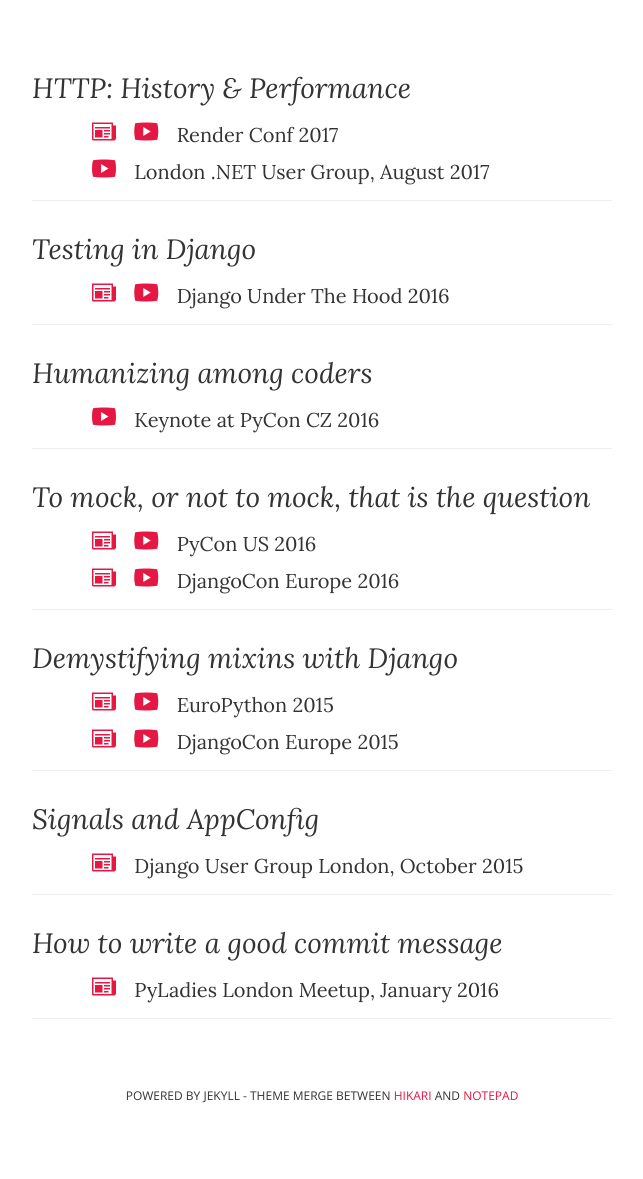
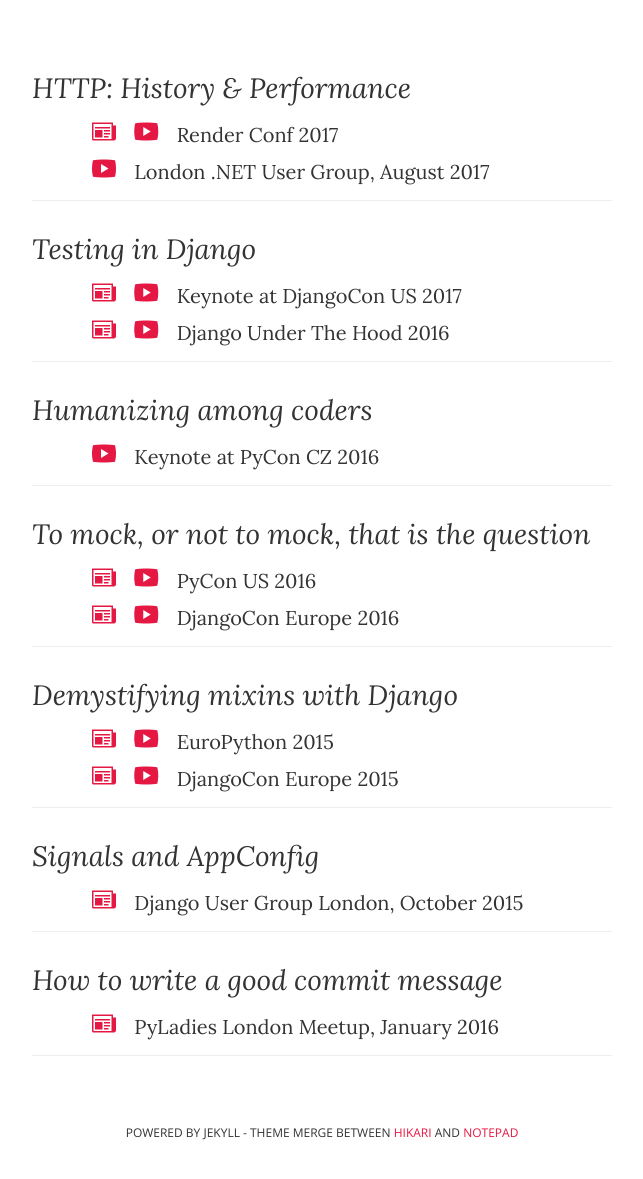
Before and after one commit to ana-balica/ana-balica.github.io, a Jekyll site: the page built from talks.html, in a window 1280 px wide, cut to the strip 613-1796 px from the top of the page. Shown: the top 1179 px of the strip, without its empty margins (318-961 px from the left). Built offline with Jekyll 4.4.1, drawn with Linux system fonts in a browser that asks for light colours; comment, search, counter and statistics services are not loaded; before the commit the page ends 1759 px from its top, so only the background shows below that.

Commit message:
Add DjangoCon US keynote to talks

```diff
--- a/talks.html
+++ b/talks.html
@@ -7,7 +7,7 @@
 <div class="posts custom-page-container">
   <h1>Talks</h1>
   <div class="video-wrapper main-talk-video">
-    <iframe src="https://www.youtube.com/embed/DtTKF5OcpsU" frameborder="0" allowfullscreen></iframe>
+    <iframe src="https://www.youtube.com/embed/Zo5q48BG8A4" frameborder="0" allowfullscreen></iframe>
   </div>
 
   <div class="talks">
@@ -34,6 +34,17 @@
 
     <div class="talk">
       <p class="title">Testing in Django</p>
+      <!-- DjangoCon US 2017 -->
+      <p>
+        <a href="https://speakerdeck.com/anabalica/djangocon-us-testing-in-django" target="_blank">
+          <span class="icon-newspaper" aria-hidden="true"></span>
+          <span class="screen-reader-text">Slides</span>
+        </a>
+        <a href="https://www.youtube.com/watch?v=Zo5q48BG8A4" target="_blank">
+          <span class="icon-play" aria-hidden="true"></span>
+          <span class="screen-reader-text">Video</span>
+        </a> Keynote at DjangoCon US 2017
+      </p>
       <!-- Django Under The Hood 2016 -->
       <p>
         <a href="https://speakerdeck.com/anabalica/duth-testing-in-django" target="_blank">
```
